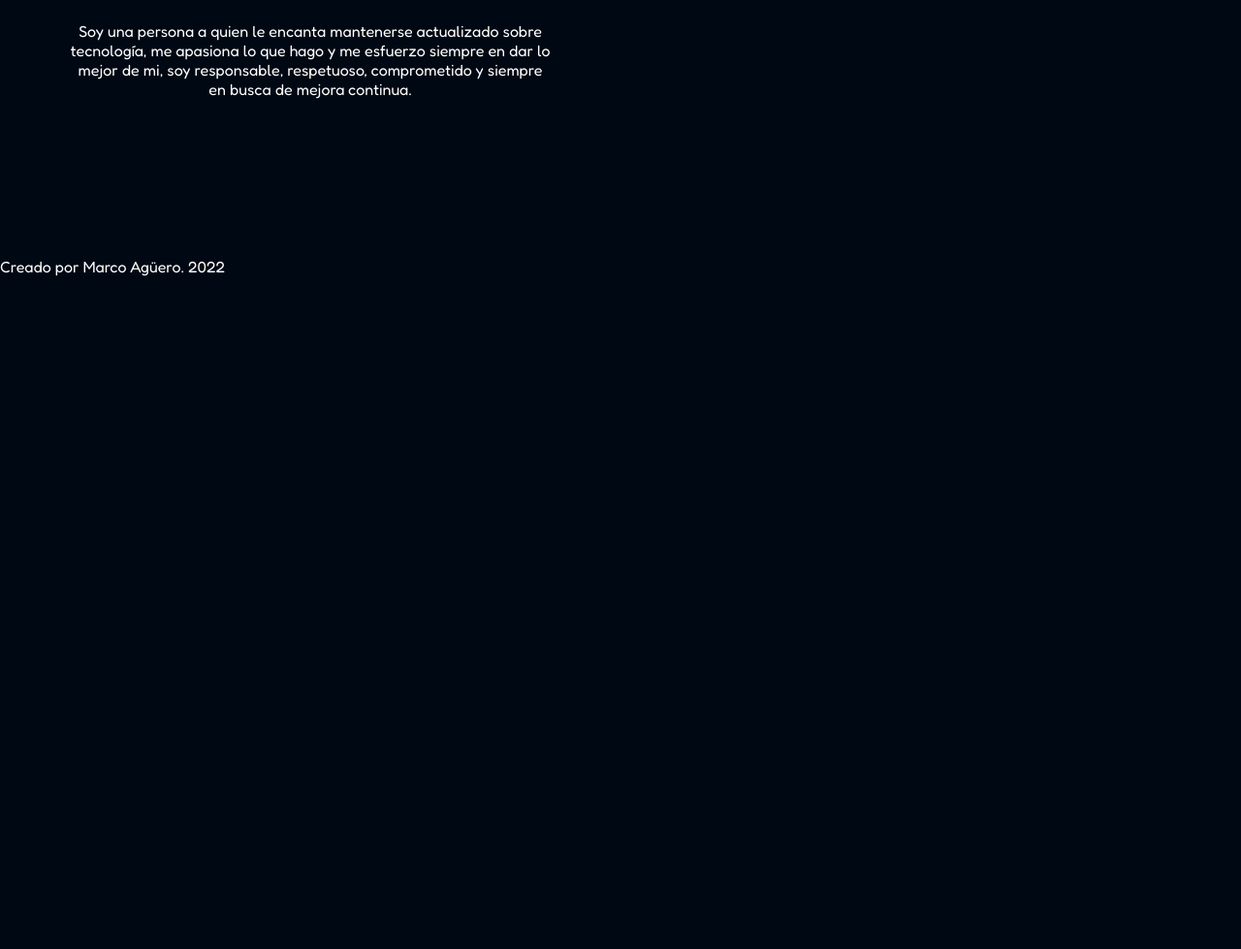
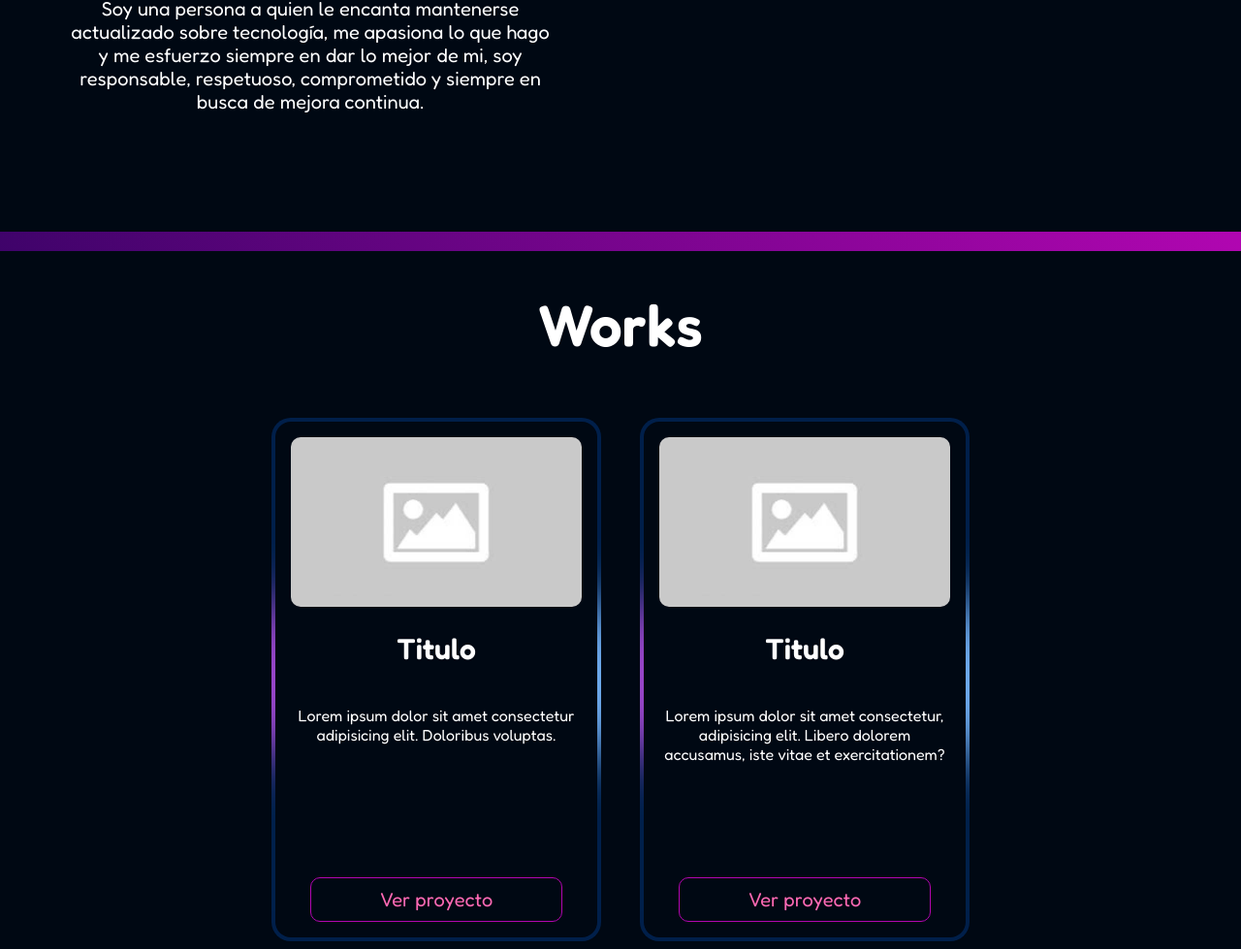
Before and after one commit to marcoa16b/Blog-Design-HTML, a plain HTML site: page perfil.html in a window 1280 px wide. Shown: the part 1381-2360 px from the top of the page at 97% size. Before the commit the page ends 1682 px from the top, so only its background shows below. Drawn offline with nearby package versions, Linux system fonts and the light colour scheme.

Commit message:
Actualizacion portfolio terminado

```diff
--- a/css/profile.css
+++ b/css/profile.css
@@ -100,7 +100,7 @@ nav .profile-link a {
   grid-column: 1;
   justify-self: right;
   width: 400px;
-  border: 4px solid rgba(255, 255, 255, 0.2);
+  border: 4px solid #25013f;
   border-radius: 50%;
   z-index: 3;
 }
@@ -231,6 +231,7 @@ nav .profile-link a {
   color: #fff;
   margin: 0 20px;
   padding: 10px;
+  width: 125px;
   border: 1px solid #b106b1;
   border-radius: 20px;
   transition: .5s;
@@ -248,7 +249,7 @@ nav .profile-link a {
   color: var(--rose-clare);
 }
 .border-gradient {
-  height: 30px;
+  height: 20px;
   background: linear-gradient(60deg, #3f036a, #b106b1);
 }
 
@@ -271,10 +272,11 @@ nav .profile-link a {
   width: 500px;
 }
 .portfolio-about--myself h2 {
-  font-size: 32px;
+  font-size: 36px;
 }
 .portfolio-about--myself p {
   max-width: 500px;
+  font-size: 20px;
   margin: 16px;
 }
 .portfolio-about--skills {
@@ -312,3 +314,118 @@ nav .profile-link a {
 .skills-container .skill p {
   display: none;
 }
+
+/* ########## WORKS SECTION ########## */
+.portfolio-works {
+  width: 100%;
+  text-align: center;
+}
+.portfolio-works h1 {
+  font-size: 60px;
+}
+.works-container {
+  display: flex;
+  flex-wrap: wrap;
+  justify-content: center;
+  margin: 0 auto;
+  width: 80%;
+}
+.work-card {
+  position: relative;
+  width: 300px;
+  margin: 20px;
+  height: 500px;
+  padding: 20px;
+  display: flex;
+  align-items: center;
+  justify-content: center;
+  background-color: #012d6ba4;
+  overflow: hidden;
+  border-radius: 20px;
+}
+.work-card::before {
+  content: '';
+  position: absolute;
+  width: 150px;
+  height: 140%;
+  background: linear-gradient(#51e5ff, #b106b1);
+  animation: animateCard 4s linear infinite;
+  filter: blur(30px);
+}
+.work-card::after {
+  content: '';
+  position: absolute;
+  inset: 4px;
+  background: #000813;
+  border-radius: 16px;
+}
+@keyframes animateCard
+{
+  0%
+  {
+    transform: rotate(0deg);
+  }
+  100%
+  {
+    transform: rotate(360deg);
+  }
+}
+.work-card--content {
+  height: 100%;
+  display: flex;
+  flex-direction: column;
+  z-index: 12;
+}
+.work-card--content img {
+  width: 300px;
+  border-radius: 10px;
+}
+.work-card--content h2 {
+  font-size: 30px;
+}
+.work-card--content a {
+  color: var(--rose-clare);
+  font-size: 20px;
+  padding: 10px;
+  width: 70%;
+  align-self: center;
+  margin-top: 20px;
+  border: 1px solid #b106b1;
+  border-radius: 10px;
+  transition: .5s;
+  position: absolute;
+  bottom: 20px;
+}
+.work-card--content a:hover {
+  color: black;
+  background: #b106b1;
+}
+
+/* Contactp */
+.portfolio-contact {
+  text-align: center;
+  margin-bottom: 50px;
+}
+.portfolio-contact h1 {
+  font-size: 40px;
+}
+.portfolio-contact p {
+  font-size: 20px;
+}
+.redes-contact {
+  height: 100px;
+}
+
+/* FOOTER */
+footer {
+  height: 100px;
+  display: flex;
+  flex-direction: column;
+  align-items: center;
+  justify-content: center;
+  background: linear-gradient(180deg, #3f036a, #b106b1 );
+  text-align: center;
+}
+footer p {
+  font-size: 20px;
+}
--- a/perfil.html
+++ b/perfil.html
@@ -38,7 +38,7 @@
 
   <main>
 
-    <section class="profile-main-container">
+    <section class="profile-main-container" id="Home">
       <!-- <div class="blob-container">
 
         <svg viewBox="0 0 800 500" preserveAspectRatio="none" xmlns="http://www.w3.org/2000/svg" xmlns:xlink="http://www.w3.org/1999/xlink" width="100%" id="blobSvg">
@@ -119,7 +119,7 @@
     <div class="border-gradient"></div>
 
     <!-- ########## ABOUT SECTION ########## -->
-    <section class="portfolio-about">
+    <section class="portfolio-about" id="about">
       <div class="portfolio-about--myself">
         <img src="./assets/img/person-about.png" alt="">
         <h2>¿Quien soy?</h2>
@@ -159,13 +159,63 @@
         </div>
       </div>
     </section>
+    <div class="border-gradient"></div>
 
-    <!-- Seccion de contacto -->
+    <!-- ########## WORKS SECTION ########## -->
+    <div class="portfolio-works" id="works">
+      <h1>Works</h1>
+      <div class="works-container">
+
+        <div class="work-card">
+          <div class="work-card--content">
+            <img src="./assets/img/image-not-found.jpg" alt="">
+            <h2>Titulo</h2>
+            <p>Lorem ipsum dolor sit amet consectetur adipisicing elit. Doloribus voluptas.</p>
+            <a href="#">Ver proyecto</a>
+          </div>
+        </div>
+        <div class="work-card">
+          <div class="work-card--content">
+            <img src="./assets/img/image-not-found.jpg" alt="">
+            <h2>Titulo</h2>
+            <p>Lorem ipsum dolor sit amet consectetur, adipisicing elit. Libero dolorem accusamus, iste vitae et exercitationem?</p>
+            <a href="#">Ver proyecto</a>
+          </div>
+        </div>
+        <div class="work-card">
+          <div class="work-card--content">
+            <img src="./assets/img/image-not-found.jpg" alt="">
+            <h2>Titulo</h2>
+            <p>Lorem ipsum dolor, sit amet consectetur adipisicing elit. Deleniti quos architecto deserunt ipsam aliquid commodi odio fuga eveniet dolore? Nostrum porro, dicta officia reiciendis officiis excepturi deserunt amet tenetur magni autem quam maxime minima voluptatem, perferendis, alias mollitia ipsa animi.</p>
+            <a href="#">Ver proyecto</a>
+          </div>
+        </div>
+
+      </div>
+    </div>
+    <div class="border-gradient"></div>
+
+    <!-- ########## CONTACT SECTION ########## -->
+    <section class="portfolio-contact" id="contact">
+      <h1>Contactame</h1>
+      <p>Escribeme por cualquiera de los siguientes medios:</p>
+      <div class="portfolio-redes redes-contact">
+        <a href=""> <span><i class='bx bxl-linkedin'></i></span> linkedIn</a>
+        <a href=""> <span><i class='bx bxl-twitter' ></i></span> Twitter</a>
+        <a href=""> <span><i class='bx bxl-gmail' ></i></span> Gmail</a>
+      </div>
+      <p>Sigueme en mis redes sociales:</p>
+      <div class="portfolio-redes redes-contact">
+        <a href=""> <span><i class='bx bxl-instagram'></i></span> Instagram</a>
+        <a href=""> <span><i class='bx bxl-github' ></i></span> Github</a>
+        <a href=""> <span><i class='bx bxl-behance' ></i></span> Behance</a>
+      </div>
+    </section>
 
   </main>
 
   <footer>
-    <p>Creado por Marco Agüero. 2022</p>
+    <p>© 2022 Marco Agüero</p>
   </footer>
 </body>
 </html>
```
Also changed, not shown: assets/img/image-not-found.jpg (added).
